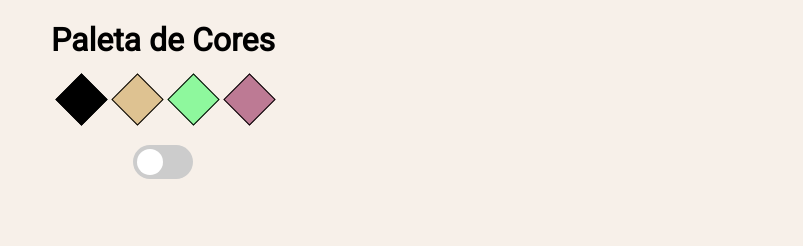
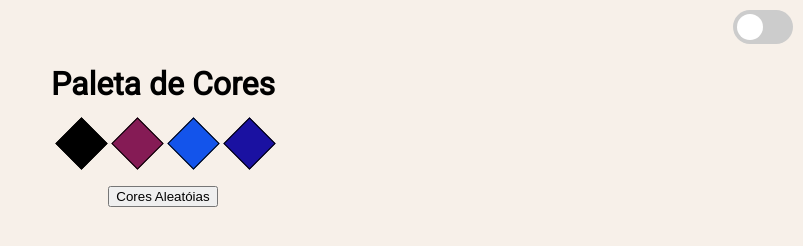
Before and after one commit to Ruan-Portella/Pixels_Art, a website: page index.html in a window 1280 px wide. Shown: the whole page, without its empty margins (477-1280 px from the left). Drawn offline with Linux system fonts and the light colour scheme.

Commit message:
Feat: Resolvendo Exercicio 4

```diff
--- a/index.html
+++ b/index.html
@@ -8,7 +8,12 @@
     <title>Projeto Pixel Art</title>
 </head>
 <body>
-    <header><h1 id="title">Paleta de Cores</h1></header>
+    <header><div id="container">
+        <label class="switch">
+          <input type="checkbox" onclick="changeMode()">
+          <span class="slider"></span></header>
+          <h1 id="title">Paleta de Cores</h1>
+        </header>
     <main>
         <div id="color-palette">
             <div class="color"></div>
@@ -17,11 +22,9 @@
             <div class="color"></div>
         </div>
     </main>
-    <div id="container">
-        <label class="switch">
-          <input type="checkbox" onclick="changeMode()">
-          <span class="slider"></span>
-    <footer></footer>
+    <footer>
+        <button id="button-random-color">Cores Aleatóias</button>
+    </footer>
     <script src="script.js"></script>
 </body>
 </html>
--- a/script.js
+++ b/script.js
@@ -1,13 +1,15 @@
 // #Construindo Minhas Funções
 
-// Construindo a função de gerar Core
+// #Construindo Função de DarkMode
 
 function changeMode() {
   var element = document.body;
   element.classList.toggle("dark-mode");
 }
 
-const backgroundPalette = () => {
+// Construindo a função de gerar Core
+
+const randomColor = () => {
     const red = Math.floor(Math.random() * 255);
     const green = Math.floor(Math.random() * 256);
     const blue = Math.floor(Math.random() * 256);
@@ -21,15 +23,24 @@ const newColors = () => {
     const colors = [];
     const palettediv = document.querySelectorAll('.color');
     for (let i = 0; i < palettediv.length; i += 1) {
-      const color = backgroundPalette();
+      const color = randomColor();
       palettediv[0].style.backgroundColor = 'black';
       palettediv[i].style.backgroundColor = color;
       colors.push(color);
     }
   };
 
+// Construindo a função de Trocar as Cores geradas
+
+const buttomEvent = () => {
+  const event = document.querySelector('#button-random-color');
+  event.addEventListener('click', newColors);
+  console.log('teste');
+};
+
 // #Construindo Minhas Chamadas de Funções
 
 window.onload = () => {
       newColors();
+      buttomEvent();
   };
--- a/style.css
+++ b/style.css
@@ -11,13 +11,12 @@ h2 {
   color: #1b1b1a;
 }
 #container {
-  width: 100%;
-  height: 10vh;
   display: flex;
     flex-direction: column-reverse;
-    align-items: center;
+    align-items: flex-end;
     align-content: flex-end;
-    justify-content: center;
+    justify-content: flex-end;
+    margin: 10px;
 }
 .switch {
   position: relative;
@@ -59,7 +58,7 @@ input:checked + .slider:before {
 .dark-mode {
   background: #343333;
 }
-.dark-mode h1 {
+.dark-mode h2 {
   color: #f7f0e9;
 }
 
@@ -73,6 +72,19 @@ main{
     flex-flow: row wrap;
     justify-content: center;
 
+}
+
+footer{
+    margin-top: 20px;
+    display: flex;
+    flex-flow: row wrap;
+    justify-content: center;
+}
+
+h1{
+    display: flex;
+    flex-flow: row wrap;
+    justify-content: center;
 }
 
 #color-palette{
```
